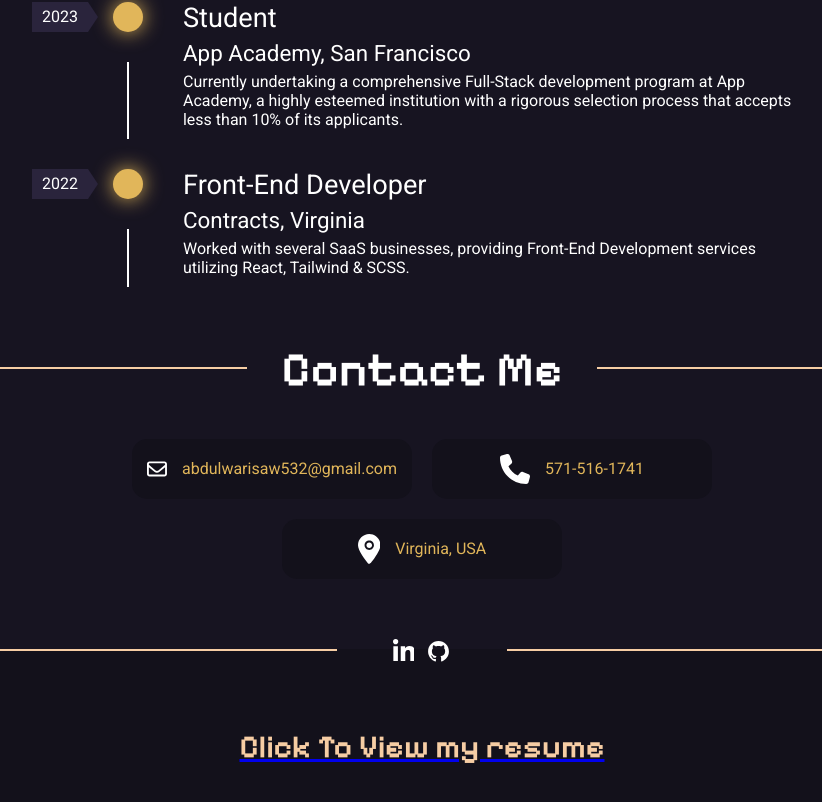
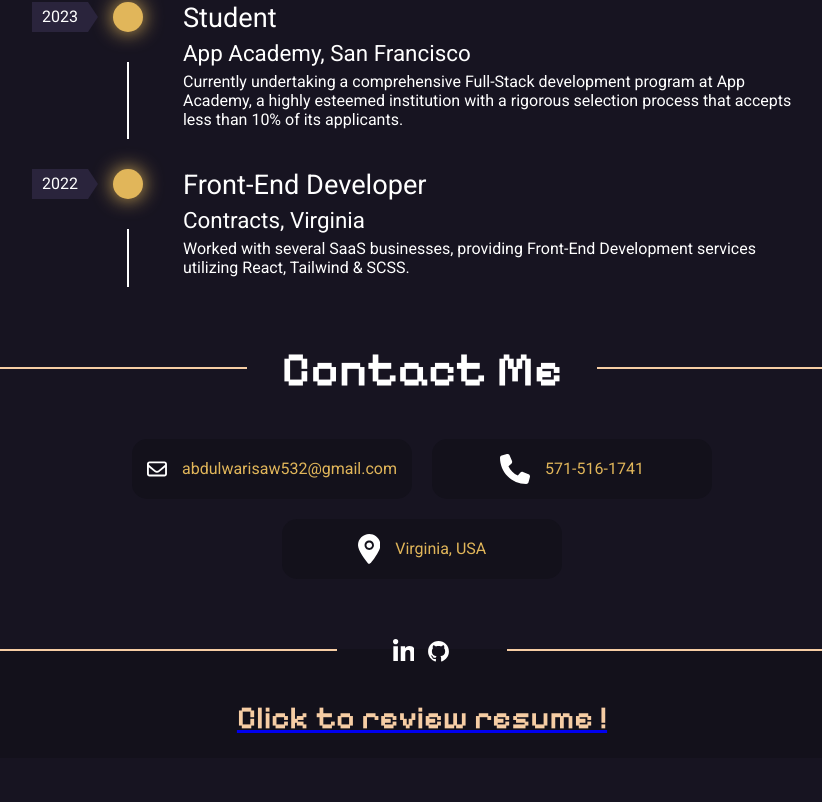
Before and after one commit to Waris-95/Personal-Portfolio-React, a Next.js app: page / in a window 1280 px wide. Shown: the part 2454-3256 px from the top of the page, without its empty margins (218-1040 px from the left). Built offline with nearby package versions, Linux system fonts and the light colour scheme.

Commit message:
Adding the API project

```diff
--- a/components/Footer.js
+++ b/components/Footer.js
@@ -1,6 +1,13 @@
 import React from 'react';
 
 export default function Footer() {
+  // const iframeContainerStyle = {
+  //   display: 'flex',
+  //   justifyContent: 'center',
+  //   alignItems: 'center',
+  //   height: '20vh', // Optional: Adjust the height as needed
+  // };
+
   return (
     <footer>
       <div className="social">
@@ -19,9 +26,22 @@ export default function Footer() {
         </div>
         <div className="line"></div>
       </div>
-      <a href="https://docs.google.com/document/d/1hThVfuzXMIxyXztPMgRYQVOrtu3YBPwO/edit?usp=sharing&ouid=106562624539350904716&rtpof=true&sd=true" target="_blank" rel="noopener noreferrer">
-        <h2>Click To View my resume</h2>
-      </a>
+      <div style={{ display: 'flex', justifyContent: 'center', alignItems: 'center', height: '10vh' }}>
+        <a
+          href="https://drive.google.com/file/d/15mLkO-Ev_KhwB5Bv0kv46-KPbCNdV-_e/preview"
+          target="_blank"
+          rel="noopener noreferrer"
+        >
+          <h2>Click to review resume ! </h2>
+          {/* <iframe
+            src="https://drive.google.com/file/d/15mLkO-Ev_KhwB5Bv0kv46-KPbCNdV-_e/preview"
+            width="640"
+            height="480"
+            allow="autoplay"
+            title="Your Resume"
+          /> */}
+        </a>
+      </div>
     </footer>
   );
 }
```
